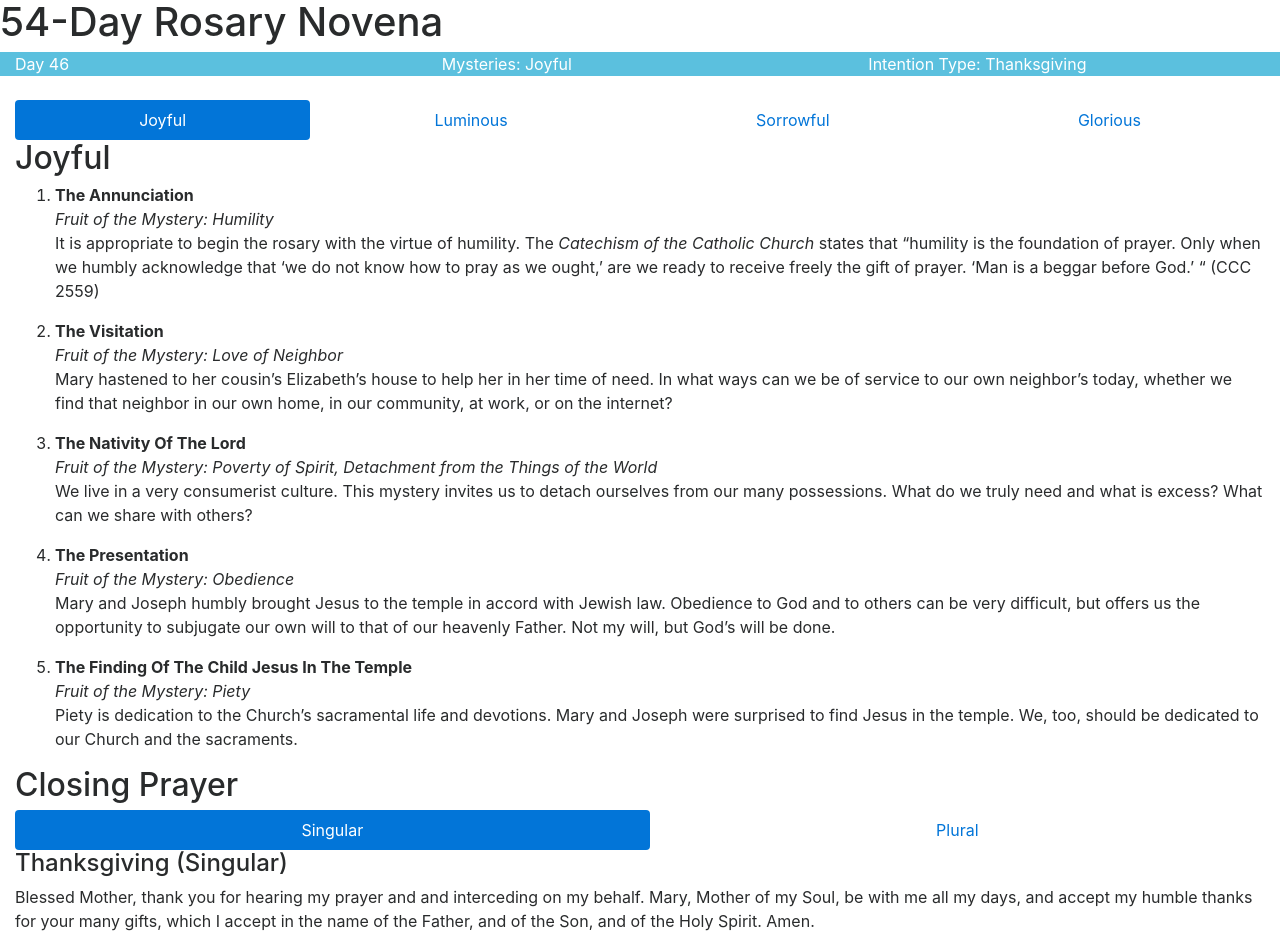
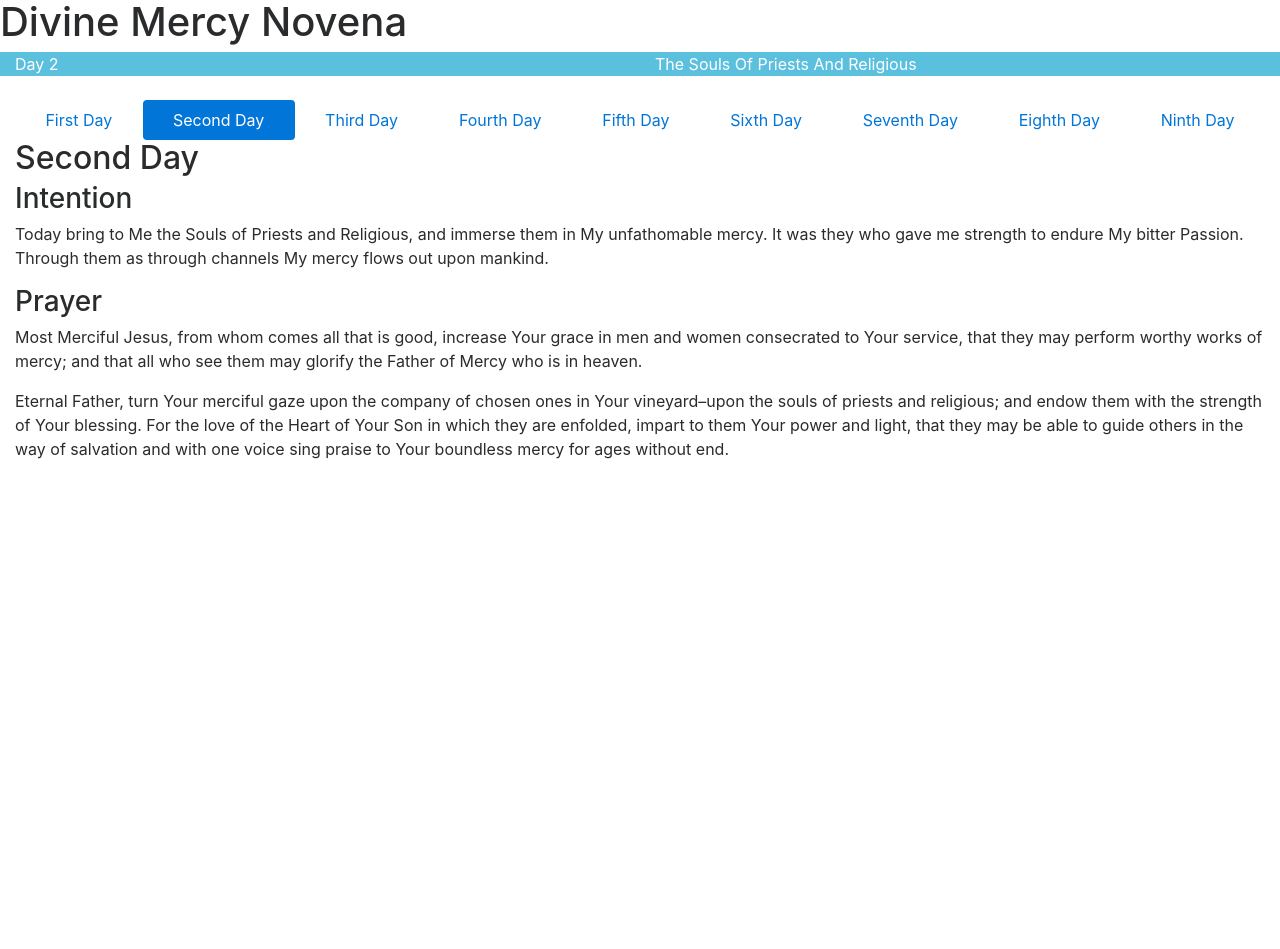
Before and after one commit to edbrannin/mercy, a Jekyll site: the page built from index.html, in a window 1280 px wide. Built offline with Jekyll 4.4.1, drawn with Linux system fonts in a browser that asks for light colours; nearby versions of some CDN libraries; after the commit the page ends 900 px from its top, so only the background shows below that.

Commit message:
Converted 54-day novena to Divine Mercy Novena

```diff
--- a/_data/closing_prayer.yaml
+++ /dev/null
@@ -1,22 +0,0 @@
-petition:
-  singular:
-    Blessed Mother, hear my plea and bring it before the throne of your Son, my
-    Lord, Jesus Christ. Please look with favor on this devotion, and grant me
-    [my intention].  I ask these things of you, my Mother, in the name of the
-    Father, and of the Son, and of the Holy Spirit. Amen.
-  plural:
-    Blessed Mother, hear our pleas and bring them before the throne of your Son,
-    our Lord, Jesus Christ. Please look with favor on this devotion, and grant
-    us [our intentions].  We ask these things of you, our Mother, in the name
-    of the Father, and of the Son, and of the Holy Spirit. Amen.
-thanksgiving:
-  singular:
-    Blessed Mother, thank you for hearing my prayer and and interceding on my
-    behalf. Mary, Mother of my Soul, be with me all my days, and accept my
-    humble thanks for your many gifts, which I accept in the name of the Father,
-    and of the Son, and of the Holy Spirit. Amen.
-  plural:
-    Blessed Mother, thank you for hearing our prayers and and interceding on our
-    behalf. Mary, Mother of our Souls, be with us all our days, and accept our
-    humble thanks for your many gifts, which we accept in the name of the Father,
-    and of the Son, and of the Holy Spirit. Amen.
--- a/_data/mysteries.yaml
+++ /dev/null
@@ -1,141 +0,0 @@
----
-joyful:
-  - name: Annunciation
-    fruit: Humility
-    reflection: |
-      It is appropriate to begin the rosary with the virtue of humility. The
-      _Catechism of the Catholic Church_ states that “humility is the foundation
-      of prayer. Only when we humbly acknowledge that ‘we do not know how to
-      pray as we ought,’ are we ready to receive freely the gift of prayer. ‘Man
-      is a beggar before God.’ “ (CCC 2559)
-  - name: Visitation
-    fruit: Love of Neighbor
-    reflection: |
-      Mary hastened to her cousin’s Elizabeth’s house to help her in her time of
-      need. In what ways can we be of service to our own neighbor’s today,
-      whether we find that neighbor in our own home, in our community, at work,
-      or on the internet?
-  - name: Nativity of the Lord
-    fruit: Poverty of Spirit, Detachment from the Things of the World
-    reflection: |
-      We live in a very consumerist culture. This mystery invites us to detach
-      ourselves from our many possessions. What do we truly need and what is
-      excess? What can we share with others?
-  - name: Presentation
-    fruit: Obedience
-    reflection: |
-      Mary and Joseph humbly brought Jesus to the temple in accord with Jewish
-      law. Obedience to God and to others can be very difficult, but offers us
-      the opportunity to subjugate our own will to that of our heavenly Father.
-      Not my will, but God’s will be done.
-  - name: Finding of the Child Jesus in the Temple
-    fruit: Piety
-    reflection: |
-      Piety is dedication to the Church’s sacramental life and devotions. Mary
-      and Joseph were surprised to find Jesus in the temple. We, too, should be
-      dedicated to our Church and the sacraments.
-
-luminous:
-  - name: Baptism of Jesus
-    fruit: Openness to the Holy Spirit
-    reflection: |
-      We each receive the Holy Spirit in a special way in Baptism and again at
-      Confirmation. The gifts of the Holy Spirit are wisdom, understanding,
-      counsel, fortitude, knowledge, piety, and fear of the Lord. We need only
-      ask the Holy Spirit for help and help will be provided.
-  - name: Miracle at Cana
-    fruit: To Jesus through Mary
-    reflection: |
-      Mary encouraged her Son to perform his first miracle at the Wedding at
-      Cana. She simply told the servants to “do whatever he tells you.” She
-      helps us in a similar way — always pointing us to her Son and interceding
-      on our behalf. We need only to turn to her and ask for help.
-  - name: Proclamation of the Kingdom of God
-    fruit: Repentance, Trust in God
-    reflection: |
-      Jesus spent the active years of his ministry preaching and performing
-      miracles to proclaim the Kingdom of God. He asks us to express sorrow from
-      our sin, turn away from sin, and trust in God.
-  - name: Transfiguration
-    fruit: Desire for Holiness
-    reflection: |
-      Jesus gave three of his closest friends a glimpse of His glory at the
-      Transfiguration. We, too, are called to holiness, and to ultimately live
-      in glory in heaven. But, we need to want it and we need to want it more
-      than what the world and the devil attempts to offer us.
-  - name: Institution of the Eucharist
-    fruit: Eucharistic Adoration, Active Participation at Mass
-    reflection: |
-      Jesus gave us the greatest gift in the Eucharist. He gave us His very
-      self. This mystery invites us to appreciate that gift fully and to
-      participate at Mass often
-
-sorrowful:
-  - name: Agony in the Garden
-    fruit: Contrition, Conformity to the Will of God
-    reflection: |
-      Jesus, both fully human and fully divine, suffered immensely in the
-      garden.  He knew what was coming and he was terrified.  He begged His
-      Father to spare him, but submitted Himself fully to His will.  We, too,
-      are called to do this.
-  - name: Scourging at the Pillar
-    fruit: Purity, Mortification
-    reflection: |
-      Mortification isn’t popular these days, but making small sacrifices and
-      offering them up can be a great help to one’s spiritual life.  There is an
-      opportunity every day to sacrifice and to suffer in some small way.
-  - name: Crowning with Thorns
-    fruit: Moral Courage
-    reflection: |
-      Jesus remained resolute even as he was being made fun of.  Do we have the
-      courage to stand up for our convictions even when we are being laughed at?
-      Whose opinion matters more – God’s or those who surround us?
-  - name: Carrying of the Cross
-    fruit: Patience
-    reflection: |
-      Patience is something we all seem to have difficulty with. Jesus patiently
-      carried his cross through the streets of Jerusalem on the way to his
-      Crucifixion.  We can look to him for help when we are tempted to lose our
-      patience.
-  - name: Crucifixion
-    fruit: Salvation, Self-Denial
-    reflection: |
-      Jesus gave up everything for us on the cross.  His took on the sins of the
-      world, past, present, and future, and died for our salvation.  We need to
-      be so thankful for that gift.  At the same time, when we are asked to die
-      to ourselves and put others first, we can look to the cross for the
-      example of total self-giving.
-
-glorious:
-  - name: Resurrection
-    fruit: Faith
-    reflection: |
-      It takes great faith to believe that Jesus rose from the dead and that we,
-      too, shall rise.  As Jesus told his apostles, “Blessed are that who have
-      not seen, and yet believe.” This mystery offers us help in maintaining
-      that faith.  “Lord, I believe.  Please help my unbelief!”
-  - name: Ascension
-    fruit: Hope, Desire for Heaven
-    reflection: |
-      We hope for a world that is better than this one.  We desire to live
-      forever with Jesus in heaven.  May that hope help shape our lives here on
-      Earth.
-  - name: Descent of the Holy Spirit
-    fruit: Wisdom, Love of God
-    reflection: |
-      The disciples were scared.  They huddled together in that upper room not
-      sure of what to do.  Then the Spirit of the Lord came upon them and they
-      were ready to go out and give their very lives in service to God.  May the
-      Holy Spirit also grant us that wisdom and love of God.
-  - name: Assumption of Mary
-    fruit: Devotion to Mary
-    reflection: |
-      Mary was brought up to heaven body and soul.  We are devoted to her
-      because of her relationship to her Son and because God saw fit to raise
-      her up.  “Blessed are you among women and Blessed is the fruit of your
-      womb, Jesus.”
-  - name: Coronation of the Blessed Virgin Mary
-    fruit: Eternal Happiness
-    reflection: |
-      Mary is the Queen of Heaven, enjoying forever her rightful place next to
-      her Son.  May we one day share in her happiness.
--- /dev/null
+++ b/_data/prayers.yaml
@@ -0,0 +1,87 @@
+---
+novena:
+  - name: First Day
+    tagline:
+      all mankind, especially all sinners
+    intention: |
+      Today bring to Me all mankind, especially all sinners, and immerse them in the ocean of My mercy.  In this way you will console Me in the bitter grief into which the loss of souls plunges Me.
+    prayer: |
+      Most Merciful Jesus, whose very nature it is to have compassion on us and to forgive us, do not look upon our sins but upon our trust which we place in Your infinite goodness. Receive us all into the abode of Your Most Compassionate Heart, and never let us escape from It. We beg this of You by Your love which unites You to the Father and the Holy Spirit.
+
+      Eternal Father, turn Your merciful gaze upon all mankind and especially upon poor sinners, all enfolded in the Most Compassionate Heart of Jesus. For the sake of His sorrowful Passion show us Your mercy, that we may praise the omnipotence of Your mercy for ever and ever.
+  - name: Second Day
+    tagline:
+      the Souls of Priests and Religious
+    intention: |
+      Today bring to Me the Souls of Priests and Religious, and immerse them in My unfathomable mercy. It was they who gave me strength to endure My bitter Passion. Through them as through channels My mercy flows out upon mankind.
+    prayer: |
+      Most Merciful Jesus, from whom comes all that is good, increase Your grace in men and women consecrated to Your service, that they may perform worthy works of mercy; and that all who see them may glorify the Father of Mercy who is in heaven.
+
+      Eternal Father, turn Your merciful gaze upon the company of chosen ones in Your vineyard–upon the souls of priests and religious; and endow them with the strength of Your blessing. For the love of the Heart of Your Son in which they are enfolded, impart to them Your power and light, that they may be able to guide others in the way of salvation and with one voice sing praise to Your boundless mercy for ages without end.
+  - name: Third Day
+    tagline:
+      all Devout and Faithful Souls
+    intention: |
+      Today bring to Me all Devout and Faithful Souls, and immerse them in the ocean of My mercy. These souls brought me consolation on the Way of the Cross. They were a drop of consolation in the midst of an ocean of bitterness.
+    prayer: |
+      Most Merciful Jesus, from the treasury of Your mercy, You impart Your graces in great abundance to each and all. Receive us into the abode of Your Most Compassionate Heart and never let us escape from It. We beg this grace of You by that most wondrous love for the heavenly Father with which Your Heart burns so fiercely.
+
+      Eternal Father, turn Your merciful gaze upon faithful souls, as upon the inheritance of Your Son. For the sake of His sorrowful Passion, grant them Your blessing and surround them with Your constant protection. Thus may they never fail in love or lose the treasure of the holy faith, but rather, with all the hosts of Angels and Saints, may they glorify Your boundless mercy for endless ages.
+  - name: Fourth Day
+    tagline:
+      those who do not believe in God and those who do not know Me
+    intention: |
+      Today bring to Me those who do not believe in God and those who do not know Me, I was thinking also of them during My bitter Passion, and their future zeal comforted My Heart. Immerse them in the ocean of My mercy.
+    prayer: |
+      Most compassionate Jesus, You are the Light of the whole world. Receive into the abode of Your Most Compassionate Heart the souls of those who do not believe in God and of those who as yet do not know You. Let the rays of Your grace enlighten them that they, too, together with us, may extol Your wonderful mercy; and do not let them escape from the abode which is Your Most Compassionate Heart.
+
+      Eternal Father, turn Your merciful gaze upon the souls of those who do not believe in You, and of those who as yet do not know You, but who are enclosed in the Most Compassionate Heart of Jesus. Draw them to the light of the Gospel. These souls do not know what great happiness it is to love You. Grant that they, too, may extol the generosity of Your mercy for endless ages.
+  - name: Fifth Day
+    tagline:
+      the Souls of those who have separated themselves from My Church
+    intention: |
+      Today bring to Me the Souls of those who have separated themselves from My Church, and immerse them in the ocean of My mercy. During My bitter Passion they tore at My Body and Heart, that is, My Church. As they return to unity with the Church My wounds heal and in this way they alleviate My Passion.
+    prayer: |
+      Most Merciful Jesus, Goodness Itself, You do not refuse light to those who seek it of You. Receive into the abode of Your Most Compassionate Heart the souls of those who have separated themselves from Your Church. Draw them by Your light into the unity of the Church, and do not let them escape from the abode of Your Most Compassionate Heart; but bring it about that they, too, come to glorify the generosity of Your mercy.
+
+      Eternal Father, turn Your merciful gaze upon the souls of those who have separated themselves from Your Son's Church, who have squandered Your blessings and misused Your graces by obstinately persisting in their errors. Do not look upon their errors, but upon the love of Your own Son and upon His bitter Passion, which He underwent for their sake, since they, too, are enclosed in His Most Compassionate Heart. Bring it about that they also may glorify Your great mercy for endless ages. Amen.
+  - name: Sixth Day
+    tagline:
+      the Meek and Humble Souls and the Souls of Little Children
+    intention: |
+      Today bring to Me the Meek and Humble Souls and the Souls of Little Children, and immerse them in My mercy. These souls most closely resemble My Heart. They strengthened Me during My bitter agony. I saw them as earthly Angels, who will keep vigil at My altars. I pour out upon them whole torrents of grace. I favor humble souls with My confidence.
+    prayer: |
+      Most Merciful Jesus, You yourself have said, "Learn from Me for I am meek and humble of heart." Receive into the abode of Your Most Compassionate Heart all meek and humble souls and the souls of little children. These souls send all heaven into ecstasy and they are the heavenly Father's favorites. They are a sweet-smelling bouquet before the throne of God; God Himself takes delight in their fragrance. These souls have a permanent abode in Your Most Compassionate Heart, O Jesus, and they unceasingly sing out a hymn of love and mercy.
+
+      Eternal Father, turn Your merciful gaze upon meek souls, upon humble souls, and upon little children who are enfolded in the abode which is the Most Compassionate Heart of Jesus. These souls bear the closest resemblance to Your Son. Their fragrance rises from the earth and reaches Your very throne. Father of mercy and of all goodness, I beg You by the love You bear these souls and by the delight You take in them: Bless the whole world, that all souls together may sing out the praises of Your mercy for endless ages. Amen.
+  - name: Seventh Day
+    tagline:
+      the Souls who especially venerate and glorify My Mercy
+    intention: |
+      Today bring to Me the Souls who especially venerate and glorify My Mercy, and immerse them in My mercy. These souls sorrowed most over my Passion and entered most deeply into My spirit. They are living images of My Compassionate Heart. These souls will shine with a special brightness in the next life. Not one of them will go into the fire of hell. I shall particularly defend each one of them at the hour of death.
+    prayer: |
+      Most Merciful Jesus, whose Heart is Love Itself, receive into the abode of Your Most Compassionate Heart the souls of those who particularly extol and venerate the greatness of Your mercy. These souls are mighty with the very power of God Himself. In the midst of all afflictions and adversities they go forward, confident of Your mercy; and united to You, O Jesus, they carry all mankind on their shoulders. These souls will not be judged severely, but Your mercy will embrace them as they depart from this life.
+
+      Eternal Father, turn Your merciful gaze upon the souls who glorify and venerate Your greatest attribute, that of Your fathomless mercy, and who are enclosed in the Most Compassionate Heart of Jesus. These souls are a living Gospel; their hands are full of deeds of mercy, and their hearts, overflowing with joy, sing a canticle of mercy to You, O Most High! I beg You O God:
+
+      Show them Your mercy according to the hope and trust they have placed in You. Let there be accomplished in them the promise of Jesus, who said to them that during their life, but especially at the hour of death, the souls who will venerate this fathomless mercy of His, He, Himself, will defend as His glory. Amen.
+  - name: Eighth Day
+    tagline:
+      the Souls who are in the prison of Purgatory
+    intention: |
+      Today bring to Me the Souls who are in the prison of Purgatory, and immerse them in the abyss of My mercy. Let the torrents of My Blood cool down their scorching flames. All these souls are greatly loved by Me. They are making retribution to My justice. It is in your power to bring them relief. Draw all the indulgences from the treasury of My Church and offer them on their behalf. Oh, if you only knew the torments they suffer, you would continually offer for them the alms of the spirit and pay off their debt to My justice.
+    prayer: |
+      Most Merciful Jesus, You Yourself have said that You desire mercy; so I bring into the abode of Your Most Compassionate Heart the souls in Purgatory, souls who are very dear to You, and yet, who must make retribution to Your justice. May the streams of Blood and Water which gushed forth from Your Heart put out the flames of Purgatory, that there, too, the power of Your mercy may be celebrated.
+
+      Eternal Father, turn Your merciful gaze upon the souls suffering in Purgatory, who are enfolded in the Most Compassionate Heart of Jesus. I beg You, by the sorrowful Passion of Jesus Your Son, and by all the bitterness with which His most sacred Soul was flooded: Manifest Your mercy to the souls who are under Your just scrutiny. Look upon them in no other way but only through the Wounds of Jesus, Your dearly beloved Son; for we firmly believe that there is no limit to Your goodness and compassion. Amen.
+  - name: Ninth Day
+    tagline:
+      the Souls who have become Lukewarm
+    intention: |
+      Today bring to Me the Souls who have become Lukewarm, and immerse them in the abyss of My mercy. These souls wound My Heart most painfully. My soul suffered the most dreadful loathing in the Garden of Olives because of lukewarm souls. They were the reason I cried out: 'Father, take this cup away from Me, if it be Your will.' For them, the last hope of salvation is to run to My mercy.
+    prayer: |
+      Most compassionate Jesus, You are Compassion Itself. I bring lukewarm souls into the abode of Your Most Compassionate Heart. In this fire of Your pure love, let these tepid souls who, like corpses, filled You with such deep loathing, be once again set aflame. O Most Compassionate Jesus, exercise the omnipotence of Your mercy and draw them into the very ardor of Your love, and bestow upon them the gift of holy love, for nothing is beyond Your power.
+
+      Eternal Father, turn Your merciful gaze upon lukewarm souls who are nonetheless enfolded in the Most Compassionate Heart of Jesus. Father of Mercy, I beg You by the bitter Passion of Your Son and by His three-hour agony on the Cross: Let them, too, glorify the abyss of Your mercy. Amen.
+source:
+  url: https://www.ewtn.com/Devotionals/mercy/novena.htm
--- a/index.html
+++ b/index.html
@@ -1,13 +1,13 @@
 ---
 layout: page
+title: Divine Mercy Novena
 ---
 <script type="text/javascript">
-mysteries = {{ site.data.mysteries | jsonify }};
+prayers = {{ site.data.prayers | jsonify }};
 </script>
 
 <div class="row align-self-center">
   <div id="day-number" class="col bg-info text-white"></div>
-  <div id="mysteries" class="col bg-info text-white"></div>
   <div id="intention-type" class="col bg-info text-white"></div>
 </div>
 
@@ -16,67 +16,24 @@ mysteries = {{ site.data.mysteries | jsonify }};
 &nbsp;
 </div>
 
-<ol id="toc" class="nav nav-pills nav-fill" role="tablist">
-  {% for item in site.data.mysteries %}
-  {% assign category = item[0] %}
+<ol id="toc" class="nav nav-pills nav-fill d-flex flex-wrap" role="tablist">
+  {% for item in site.data.prayers.novena %}
   <li class="nav-item">
-    <a class="nav-link {{ item[0] }}" href="#{{item[0]}}" data-toggle="pill">{{ category }}</a>
+    <a class="nav-link day{{ forloop.index0 }}" href="#day{{ forloop.index0 }}" data-toggle="pill">{{ item.name }}</a>
   </li>
   {% endfor %}
 </ol>
 
 <div class="tab-content" role="tabpanel">
-{% for item in site.data.mysteries %}
-{% assign category = item[0] %}
-{% assign mysteries = item[1] %}
-<div class="mysteries {{category}} tab-pane" id="{{category}}">
-  <h2>{{category}}</h2>
-  <ol class="mysteries">
-    {% for mystery in mysteries %}
-    <li>
-      <div class="name">{{ mystery.name }}</div>
-      <div class="fruit">{{ mystery.fruit }}</div>
-      <div class="reflection">{{ mystery.reflection | markdownify | smartify }}</div>
-    </li>
-    {% endfor %}
-  </ol>
+  {% for day in site.data.prayers.novena %}
+<div class="mysteries tab-pane" id="day{{ forloop.index0 }}">
+  <h2>{{ day.name }}</h2>
+  <h3>Intention</h3>
+  <div class="intention">{{ day.intention | markdownify | smartify }}</div>
+  <h3>Prayer</h3>
+  <div class="prayer">{{ day.prayer | markdownify | smartify }}</div>
 </div>
 {% endfor %}
 
-<div id="closing-prayer">
-  <h2>Closing Prayer</h2>
-
-  <!-- TODO Add a macro for this iteration? -->
-  <ol id="closing-toc" class="nav nav-pills nav-fill" role="tablist">
-    {% for item in site.data.closing_prayer %}
-    {% assign phase = item[0] %}
-    {% assign value = item[1] %}
-    {% for item in value %}
-    {% assign arity = item[0] %}
-    {% assign prayer = item[1] %}
-    <li class="nav-item {{ phase }} {{arity}}">
-      <a class="nav-link {{ phase }} {{arity}}" href="#{{ phase }}-{{ arity }}" data-toggle="pill">{{ arity }}</a>
-    </li>
-    {% endfor %}
-    {% endfor %}
-  </ol>
-
-  <div class="tab-content">
-    {% for item in site.data.closing_prayer %}
-    {% assign phase = item[0] %}
-    {% assign value = item[1] %}
-
-    {% for item in value %}
-    {% assign arity = item[0] %}
-    {% assign prayer = item[1] %}
-    <div class="{{phase}} {{arity}} tab-pane" id="{{ phase }}-{{ arity }}" role="tabpanel">
-      <h4>{{ phase }} ({{arity}})</h4>
-      <p>{{ prayer }}</p>
-    </div>
-    {% endfor %}
-    {% endfor %}
-  </div>
-</div>
-
 <script src="https://cdnjs.cloudflare.com/ajax/libs/moment.js/2.18.1/moment.min.js" integrity="sha256-1hjUhpc44NwiNg8OwMu2QzJXhD8kcj+sJA3aCQZoUjg=" crossorigin="anonymous"></script>
 <script src="src/index.js"></script>
--- a/src/index.js
+++ b/src/index.js
@@ -1,67 +1,33 @@
-const mysteries = [
-  "joyful",
-  "sorrowful",
-  "glorious"
-];
-
 function currentDay() {
   //Temporarily hardcode start to Ash Wednesday, 2017
-  const ashWeds = moment("2017-03-01");
+  const goodFriday = moment("2017-04-14");
   const today = moment();
-  const dayIndex = today.diff(ashWeds, 'days') // 0
+  const dayIndex = today.diff(goodFriday, 'days') // 0
   return dayIndex;
 }
 
-function intentionType(dayIndex) {
-  if (dayIndex < 26) {
-    return "petition";
-  } else if (dayIndex < 54) {
-    return "thanksgiving";
-  } else {
-    return "done";
-  }
-}
-
-function mysteriesFor(dayIndex) {
-  return mysteries[dayIndex % mysteries.length];
+function dayData(dayIndex) {
+  return prayers.novena[dayIndex % prayers.novena.length];
 }
 
 
 jQuery(function() {
   const todayIndex = currentDay();
+  const todayData = dayData(todayIndex);
 
   jQuery('#day-number').text(
     "Day " + (todayIndex + 1)
   );
 
-  const mysteries = mysteriesFor(todayIndex);
-  jQuery('#mysteries').text(
-    "Mysteries: " + mysteriesFor(todayIndex)
+  console.log("Prayers:", prayers.novena);
+  console.log("index:", todayIndex);
+  console.log("Data:", todayData);
+  jQuery('#intention-type').text(
+    todayData.tagline
   );
-  jQuery('#toc .' + mysteries).tab('show');
 
-  const todayIntentionType = intentionType(todayIndex);
-  jQuery('#intention-type').text(
-    "Intention Type: " + todayIntentionType
-  );
+  jQuery('#toc .day' + todayIndex).tab('show');
 
   // document.getElementById('closing-prayer').appendChild()
 
-  jQuery('#closing-prayer div.prayer').
-    hide().
-      //each(function(){console.log("Hide", this)}).
-        filter('.' + todayIntentionType).
-          //each(function(){console.log("Show",this)}).
-            show();
-  //jQuery('#closing-prayer ol li').hide().filter('.' + todayIntentionType).show();
-  jQuery('#closing-prayer ol li').
-    hide().
-      //each(function(){console.log("Hide", this)}).
-        filter('.' + todayIntentionType).
-          //each(function(){console.log("Show",this)}).
-            show();
-  jQuery('#closing-toc a.singular.' + todayIntentionType).
-    each(function(){console.log("Tab", this)}).
-      tab('show');
-
 });
```
